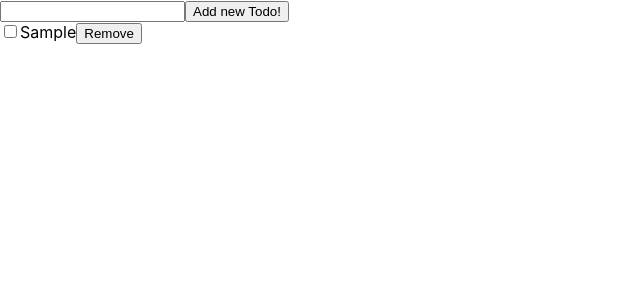
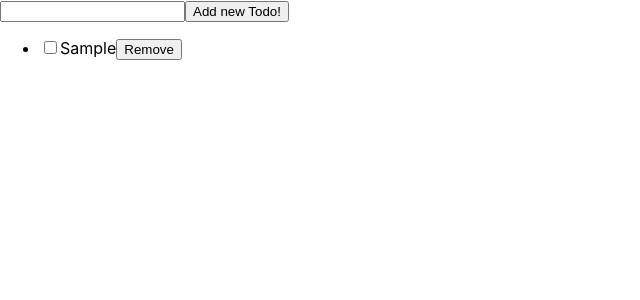
Before and after one commit to rudzky/no-bs-typescript-react, a React (Create React App) app: page / in a window 1280 px wide. Both pictures are taken after typing "Sample" into the empty fields and a click on the button "Add new Todo!". Shown: the top 300 px of the page, without its empty margins (0-640 px from the left). Built offline with nearby package versions, Linux system fonts and the light colour scheme.

Commit message:
Add generic component with HTMLProps and Childs support

```diff
--- a/src/App.tsx
+++ b/src/App.tsx
@@ -1,5 +1,6 @@
 import React, { useCallback } from "react";
 import { useRef } from "react";
+import { UL } from "./GenericComponent";
 import { useTodos } from "./useTodos";
 
 export default function App() {
@@ -19,7 +20,33 @@ export default function App() {
         <input type="text" ref={newTodoRef} />
         <button onClick={onAddTodo}>Add new Todo!</button>
       </header>
-      <main>
+      <section>
+        <UL
+          className="super"
+          style={{ listStyleType: "triangle" }}
+          items={todos}
+          itemClick={(item) => console.log(item)}
+          render={(todo) => (
+            <>
+              <input
+                type="checkbox"
+                checked={todo.done}
+                onChange={() => toggleTodo(todo.id)}
+              />
+              {todo.text}
+              <button
+                onClick={(e) => {
+                  e.stopPropagation();
+                  removeTodo(todo.id);
+                }}
+              >
+                Remove
+              </button>
+            </>
+          )}
+        />
+      </section>
+      {/* <main>
         {todos.map((todo) => (
           <div key={todo.id}>
             <input
@@ -31,7 +58,7 @@ export default function App() {
             <button onClick={() => removeTodo(todo.id)}>Remove</button>
           </div>
         ))}
-      </main>
+      </main> */}
     </div>
   );
 }
--- /dev/null
+++ b/src/GenericComponent.tsx
@@ -0,0 +1,24 @@
+import React from "react";
+
+export function UL<T>({
+  items,
+  render,
+  itemClick,
+}: React.DetailedHTMLProps<
+  React.HTMLAttributes<HTMLUListElement>,
+  HTMLUListElement
+> & {
+  items: T[];
+  render: (item: T) => React.ReactNode;
+  itemClick?: (item: T) => void;
+}) {
+  return (
+    <ul>
+      {items.map((item, index) => (
+        <li key={index} onClick={() => itemClick?.(item)}>
+          {render(item)}
+        </li>
+      ))}
+    </ul>
+  );
+}
```
